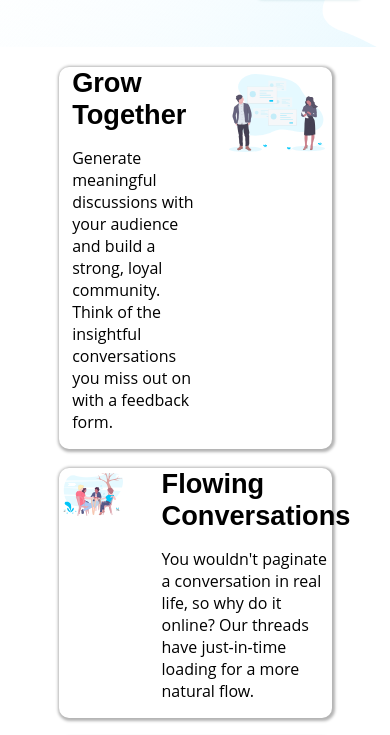
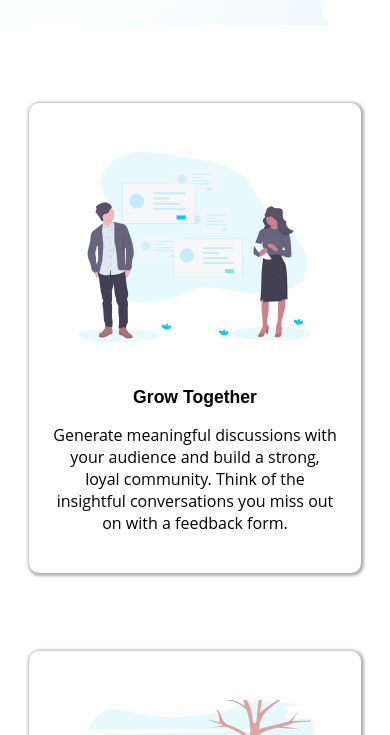
Before and after one commit to ZachLynch123/huddle, a plain HTML site: page index.html in a window 390 px wide. Shown: the part 775-1510 px from the top of the page. Drawn offline with Linux system fonts and the light colour scheme; a web font is replaced by a local one.

Commit message:
All cards styled for mobile

```diff
--- a/styles.css
+++ b/styles.css
@@ -168,5 +168,41 @@ nav ul {
         padding: 1rem 0;
     }
 
+    .card-container {
+        grid-template-columns: repeat(1, 1fr);
+        padding-top: 2rem;
+        margin-top: 20%;
+        max-width: 85%;
+        text-align: center;
+    }
+
+    .card-img {
+        grid-row: 1;
+        grid-column: 1;
+        float: none;
+
+    }
+
+    .card-text {
+        grid-row: 2;
+        padding: 7%;
+    }
+
+    .action-container {
+        width: 80%;
+        margin-top: 20%;
+        padding: .9rem;
+    }
+
+    .title {
+        font-size: 1.1rem;
+    }
+
+
+
+    .action-button {
+        padding: 15px 40px;
+    }
+
 
 }
```
